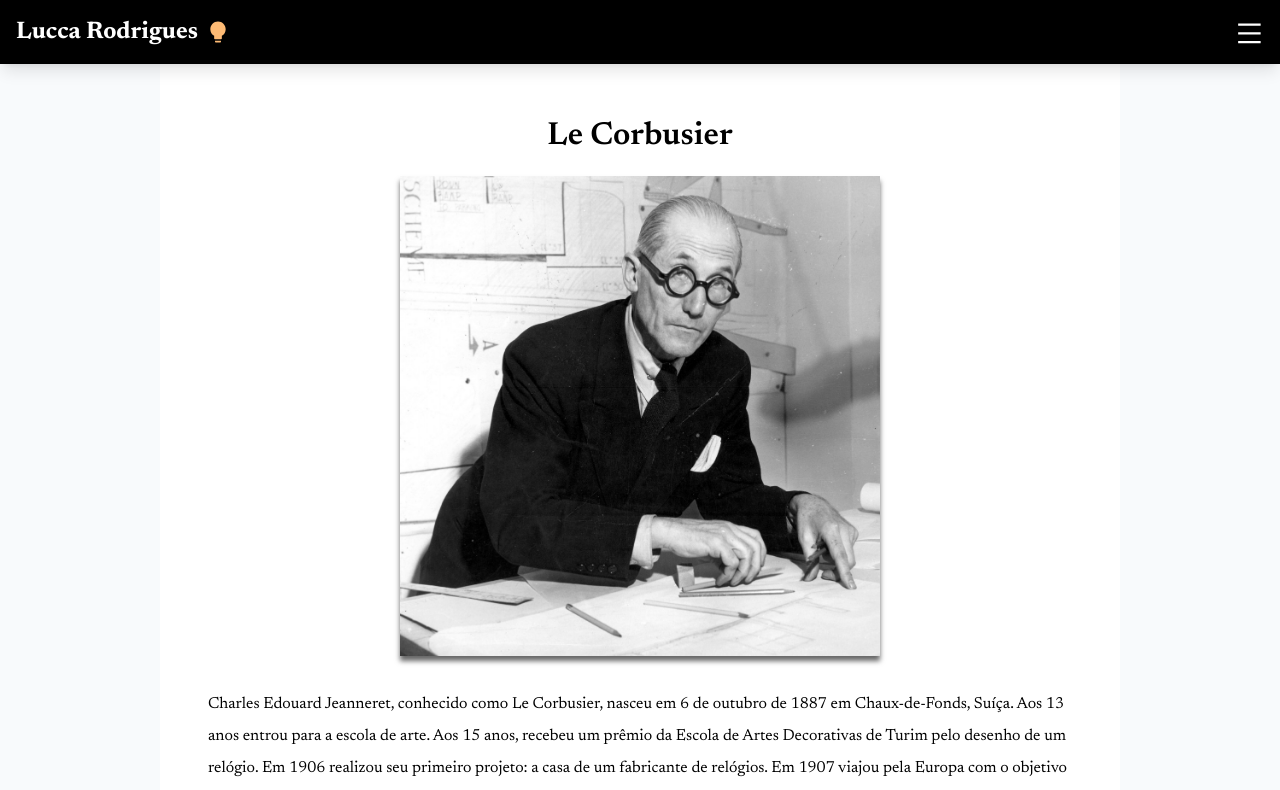
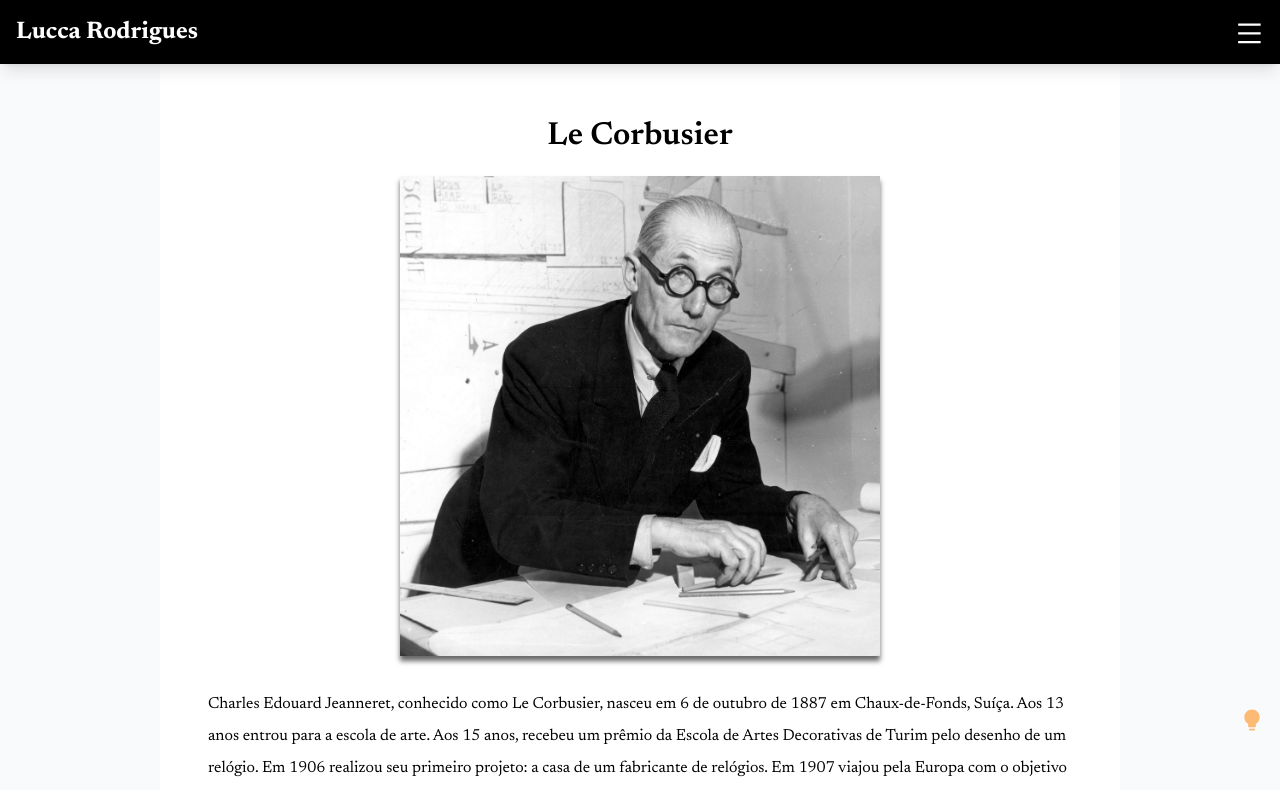
Before and after one commit to Bruno-mateus/lucca-rodrigues, a React (Vite) app: page /#/ in a window 1280 px wide. Shown: the top 790 px of the page. Built offline with nearby package versions, Linux system fonts and the light colour scheme.

Commit message:
button-darkmode

```diff
--- a/src/components/Footer.tsx
+++ b/src/components/Footer.tsx
@@ -2,7 +2,7 @@ import { AiFillInstagram } from 'react-icons/ai'
 
 export function Footer() {
     return (
-        <footer className="p-4 bg-black  dark:bg-zinc-800   text-white  absolute bottom-0 w-full" >
+        <footer className="p-4 bg-black  dark:bg-zinc-800   text-white  bottom-0 w-full" >
 
             <a href={"https://www.instagram.com/rodri.lucca/"} className="flex items-center gap-1 text-2xl" target="_blank"><AiFillInstagram /> <span className='text-base '>/@rodri.lucca</span></a>
 
--- a/src/components/ScrollTop.tsx
+++ b/src/components/ScrollTop.tsx
@@ -23,7 +23,7 @@ export default function ScrollTop() {
   window.addEventListener('scroll', toggleVisible);
 
   return (
-    <button onClick={() => scrollToTop()} className="fixed z-10 bottom-4 right-3 bg-slate-900 p-2 rounded-xl text-1xl	" style={{ display: visible ? 'inline' : 'none' }} >
+    <button onClick={() => scrollToTop()} className="fixed z-10 bottom-4 right-3 bg-slate-400  p-2 rounded-xl text-1xl	" style={{ display: visible ? 'inline' : 'none' }} >
       <AiOutlineArrowUp fill='white' />
     </button >
   )
--- a/src/components/ToggleTheme.tsx
+++ b/src/components/ToggleTheme.tsx
@@ -16,7 +16,7 @@ export function ToggleTheme() {
   }, [theme, colorTheme])
 
   return (
-    <button className="text-2xl text-orange-300 dark:text-white ease-in-out transition duration-300" onClick={() => setTheme(colorTheme)}>
+    <button className="text-2xl fixed right-3  bottom-16   p-1 text-orange-300 hover:text-black transition duration-300 dark:text-white ease-in-out  dark:hover:text-orange-300" onClick={() => setTheme(colorTheme)}>
       <AiFillBulb />
     </button >
   )
--- a/tailwind.config.js
+++ b/tailwind.config.js
@@ -6,7 +6,7 @@ module.exports = {
     "./src/**/*.{js,jsx,ts,tsx}"
   ],
   theme: {
-    extend: {},
+    extend: { },
   },
   plugins: [],
 }
```
